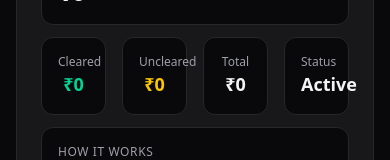
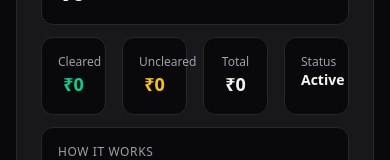
Before and after one commit to shijilp/elvarrab2b, a Next.js app: page /account in a window 390 px wide. Shown: the part 406-566 px from the top of the page. Built offline with nearby package versions, Linux system fonts and the light colour scheme; no server answers.

Commit message:
walletandCustomer2

```diff
--- a/app/(auth)/account/page.tsx
+++ b/app/(auth)/account/page.tsx
@@ -860,7 +860,7 @@ export default function AccountSettingsPage() {
               </div>
               <div className="rounded-xl border border-zinc-800 bg-zinc-950 p-4">
                 <div className="text-xs text-zinc-400">Status</div>
-                <div className="text-lg font-semibold text-zinc-100">
+                <div className="text-sm md:text-lg  font-semibold text-zinc-100">
                   Active
                 </div>
               </div>
--- a/app/page.tsx
+++ b/app/page.tsx
@@ -110,6 +110,11 @@ export default function Page() {
   // await api.post("/orders/send-delivered/", { order_id: 17 });
   //};
 
+  let ref_code = "";
+  if (typeof window !== "undefined") {
+    ref_code = localStorage.getItem("elv_ref") || "";
+  }
+
   return (
     <main className="">
       {/* Hero */}
@@ -121,6 +126,8 @@ export default function Page() {
         <div className="container grid grid-cols-1 gap-8 py-14 lg:grid-cols-2 lg:items-center lg:gap-12 lg:py-20 mx-auto">
           <div>
             <p className="text-xs tracking-[0.25em] opacity-80">ELVARRA</p>
+            <p className="text-xs tracking-[0.25em] opacity-80">{ref_code}</p>
+
             <h1 className="mt-3 text-4xl font-semibold leading-tight sm:text-5xl">
               Where Elegance Meets Light
             </h1>
```
